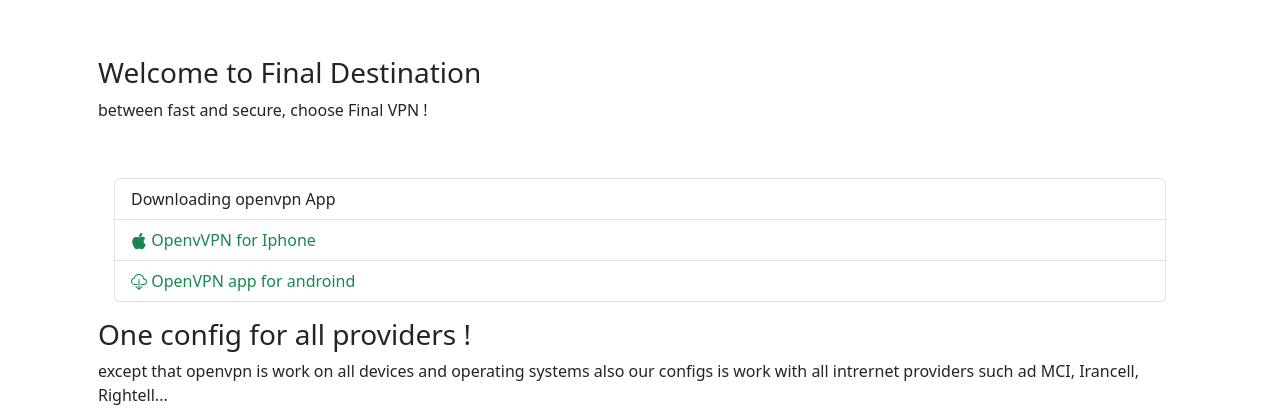
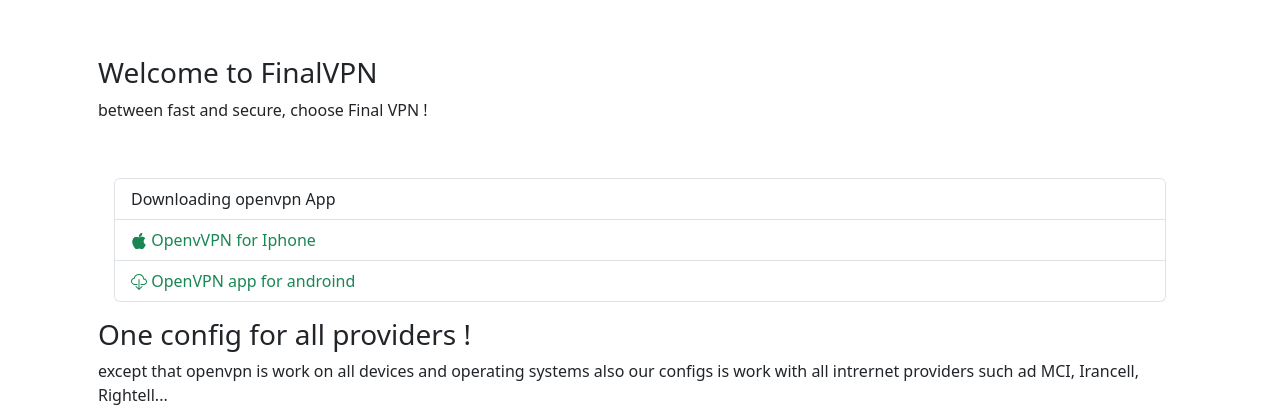
Before and after one commit to elephantishash/ovpn, a Django app: page / in a window 1280 px wide. Shown: the part 56-476 px from the top of the page. Run offline with Django 4.2, Linux system fonts and the light colour scheme.

Commit message:
fix send bot

```diff
--- a/account/views.py
+++ b/account/views.py
@@ -147,7 +147,7 @@
 			action = Action(leader = get_object_or_404(Profile, user = request.user), action = 1, account = account)
 			action.save()
 
-			message = '{}: create > {}'.format(profile, account)
+			message = '{}: charge > {}'.format(profile, account)
 			message_sender(message)
 
 		return redirect('account:profile')
--- a/base/templates/base/home.html
+++ b/base/templates/base/home.html
@@ -10,7 +10,7 @@
 	</style>
 	<div class="">
 		<div class="p-3">
-			<h3>Welcome to Final Destination</h3>
+			<h3>Welcome to FinalVPN</h3>
 			<p>between fast and secure, choose Final VPN !</p>
 			<br>
 
```
Also changed, not shown: base/templates/base/base.html (+0 -10 lines).
